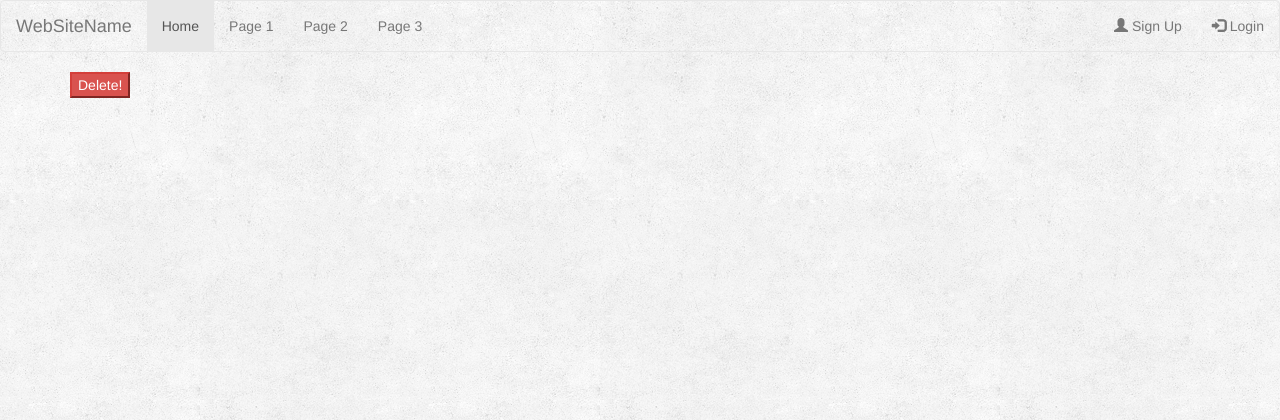
After one commit to Miloszex/photoshare, a Django app: template account/templates/account/avatar_deleted.html in a window 1280 px wide. The commit adds this page. Shown: the top 420 px of the page. Run offline with Django 3.2, Linux system fonts and the light colour scheme; the template is opened without the code that fills it, so the values that code supplies are empty; some libraries are stand-ins or nearby versions.

Commit message:
dziala usuwnaie avatara do dorobienia jeszcze metoda jak to ma dzialac

```diff
--- /dev/null
+++ b/account/templates/account/avatar_deleted.html
@@ -0,0 +1,7 @@
+{% extends 'base.html' %}
+
+{% block pageContent %}
+<form action="{% url 'delete_avatar' %} " method="post">
+    <button type="submit" class="btn-danger">Delete!</button>
+</form>
+{% endblock %}
--- a/account/templates/account/upload.html
+++ b/account/templates/account/upload.html
@@ -11,6 +11,11 @@
                     {{ field.label_tag }} {{ field }}
                 {% endwith %}
             {% endfor %}
+            {% else %}
+                {% for field in form %}
+                        <b><u>Current: {{ avatar }}</u></b> <br>
+                        {{ field.label_tag }} {{ field }}
+                {% endfor %}
         {% endif %}
     <input type="submit" class="btn btn-primary" value="Register">
     </form>
--- a/account/urls.py
+++ b/account/urls.py
@@ -21,5 +21,6 @@ urlpatterns = [
     url(r'register/', views.register, name='register'),
     url(r'login/', views.login, name='login'),
     url(r'profile/', views.profile, name='profile'),
+    url(r'delete_avatar/', views.delete_avatar, name='delete_avatar'),
     url(r'logout/', views.logout_user, name='logout'),
 ]
```
Also changed, not shown: account/views.py (+9 -1 lines), db.sqlite3, media/47142459-apple-logo-wallpaper.jpg (added), media/Ja.jpg (deleted), 13 other files.
